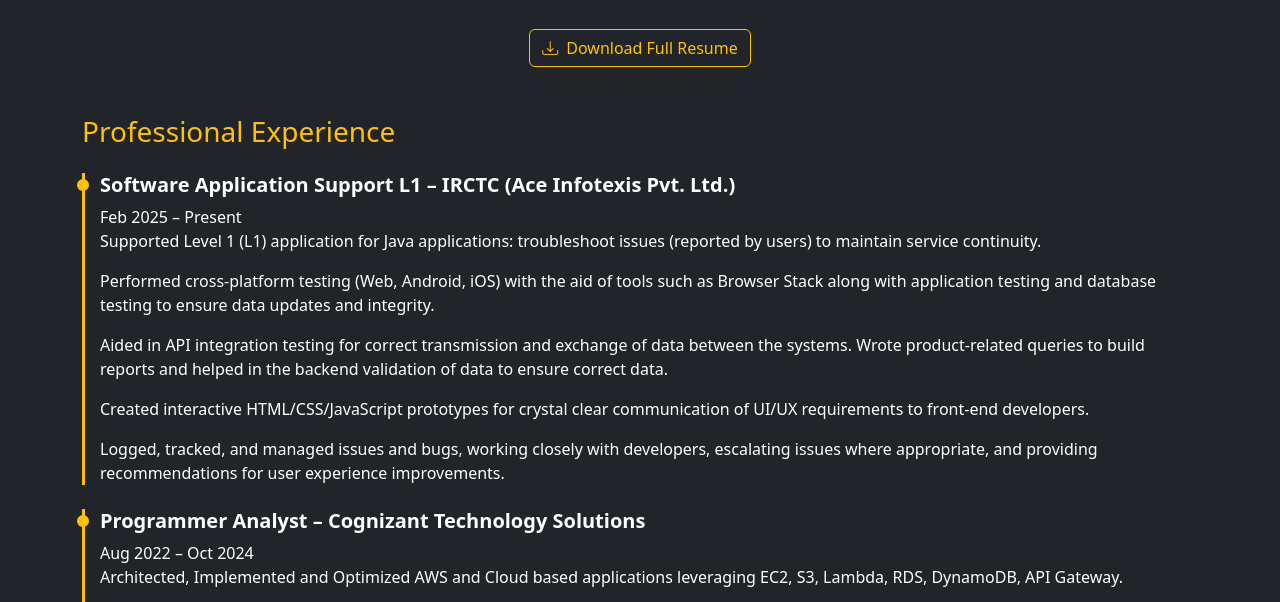
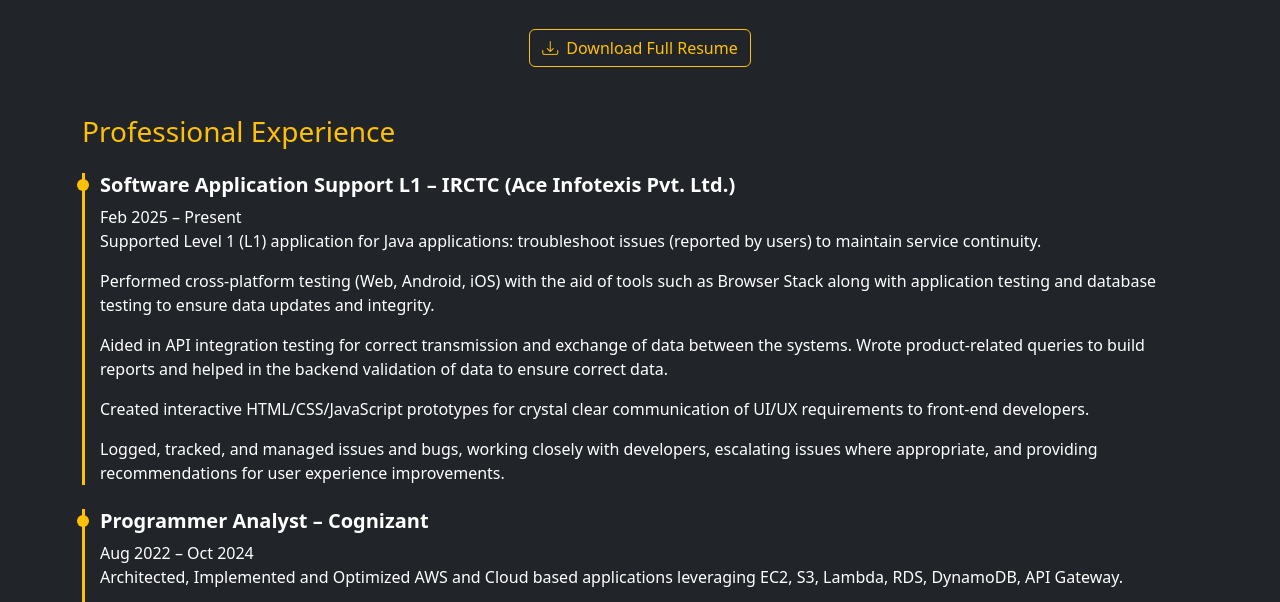
Before and after one commit to sin-atul/atul-portfolio, a website: page pages/resume.html in a window 1280 px wide. Shown: the part 183-785 px from the top of the page. Drawn offline with nearby package versions, Linux system fonts and the light colour scheme.

Commit message:
Revert "Update resume.html"

```diff
--- a/pages/resume.html
+++ b/pages/resume.html
@@ -106,7 +106,7 @@
         </div>
 
         <div class="timeline-item mb-4">
-          <h5 class="fw-bold">Programmer Analyst – Cognizant Technology Solutions</h5>
+          <h5 class="fw-bold">Programmer Analyst – Cognizant</h5>
           <span class="text">Aug 2022 – Oct 2024</span>
           <p>
             Architected, Implemented and Optimized AWS and Cloud based
```
